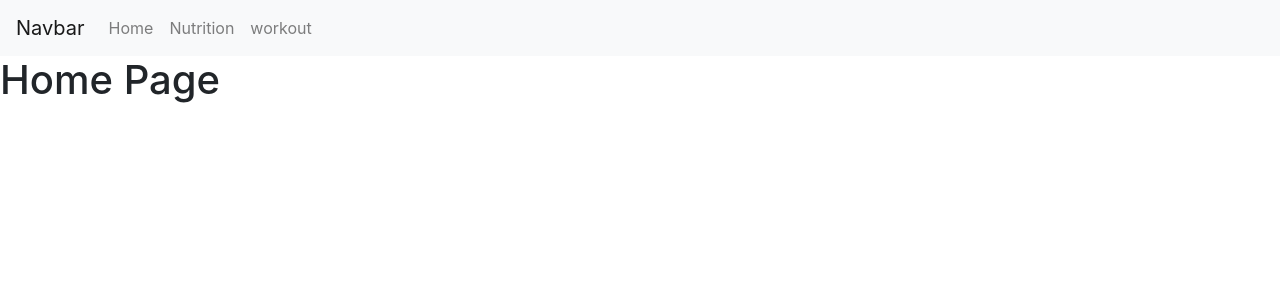
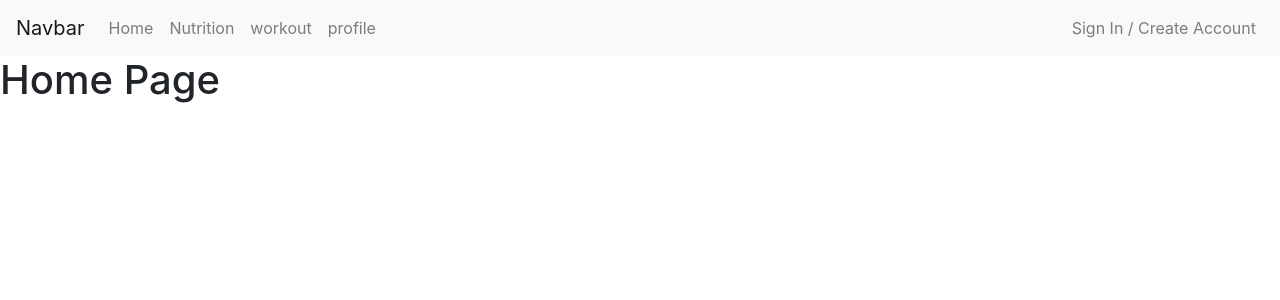
Before and after one commit to Cj-6/TrainFit, a Flask app: page / in a window 1280 px wide. Shown: the top 300 px of the page. Run offline with Flask 3, Linux system fonts and the light colour scheme; some libraries are stand-ins or nearby versions.

Commit message:
added a signin html file, and made the route for it, also added sign in button in navbar

```diff
--- a/app.py
+++ b/app.py
@@ -13,3 +13,11 @@ def nutrition():
 @app.get('/workout')
 def workout():
     return render_template('workout.html')
+
+@app.get('/profile')
+def profile():
+    return render_template('profile.html')
+
+@app.get('/signin')
+def signin():
+    return render_template('signin.html')
--- a/templates/layout.html
+++ b/templates/layout.html
@@ -21,7 +21,15 @@
                 <li class="nav-item">
                     <a class="nav-link" href="/workout">workout</a>
                 </li>
+                <li class="nav-item">
+                    <a class="nav-link" href="/profile">profile</a>
+                </li>
             </ul>
+                <ul class="navbar-nav ml-auto">
+                    <li class="nav-item">
+                        <a class="nav-link" href="/signin">Sign In / Create Account</a>
+                    </li>
+                </ul>
         </div>
     </nav>
 
--- /dev/null
+++ b/templates/signin.html
@@ -0,0 +1,6 @@
+{% extends 'layout.html' %}
+
+
+{% block content %}
+  <h1>Sign In / Create Account</h1>
+{% endblock %}
```
